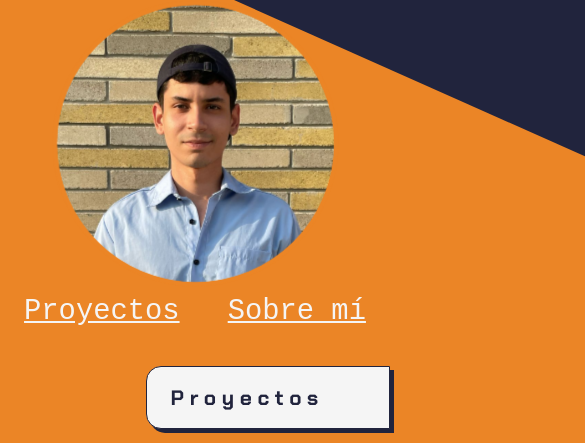
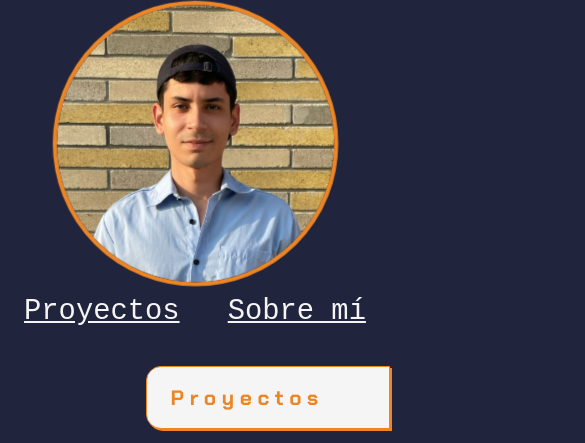
Before and after one commit to Pabl0l/portafolio_v1, an Astro site: page / in a window 390 px wide. Shown: the part 401-844 px from the top of the page, 585 px wide, since content can reach past the window. Built offline with nearby package versions, Linux system fonts and the light colour scheme; Astro itself is replaced by a stand-in of ours.

Commit message:
Ultimos detalles para Diseño responsive 1.0

```diff
--- a/src/components/Proyectos.astro
+++ b/src/components/Proyectos.astro
@@ -107,6 +107,9 @@
     .text-titulo {
       font-size: 1.3rem;
       width: 50%;
+      box-shadow: 2px 2px 0px #eb8526;
+      border: 1px solid #eb8526;
+      color: #eb8526;
     }
     .g-proyects {
       margin: 0;
--- a/src/layouts/Layout.astro
+++ b/src/layouts/Layout.astro
@@ -15,7 +15,7 @@
     <meta name="viewport" content="width=device-width" />
     <meta name="author" content="Pablo Olivera" />
     <meta name="OG:TTTLE" content={title} />
-    <meta name="OG:IMAGE" content="https://pabl0l.netlify.app/Vector.png" />
+    <meta name="OG:IMAGE" content="/og_port_img.png" />
     <meta
       name="OG:DESCRIPTION"
       content="Hola! Soy Pablo Olivera, Desarrollador Web Full Stack con experiencia
@@ -44,6 +44,7 @@
   </head>
   <body>
     <slot />
+    <div class="org-blck"></div>
   </body>
 </html>
 
@@ -61,7 +62,9 @@
   */
   .org-blck {
     background-color: #eb8526;
-
+    transform: rotate(24deg);
+    width: 398dvw;
+    height: 170dvh;
     display: flex;
     position: absolute;
     top: 1%;
@@ -82,23 +85,9 @@
     color: #f5f5f5;
     user-select: none;
   }
-  body::after {
-    content: "";
-    position: absolute;
-    top: 27%;
-    left: 50%;
-    transform: translate(-50%, -50%) rotate(24deg);
-    width: 398dvw;
-    height: 170dvh;
-    background-color: #eb8526; /* Color de fondo del elemento */
-    z-index: -1; /* Envía el elemento detrás del contenido del body */
-  }
   @media (max-width: 811px) {
     .org-blck {
-      top: 14%;
-    }
-    .body::after {
-      content: none;
+      display: none;
     }
   }
 </style>
```
